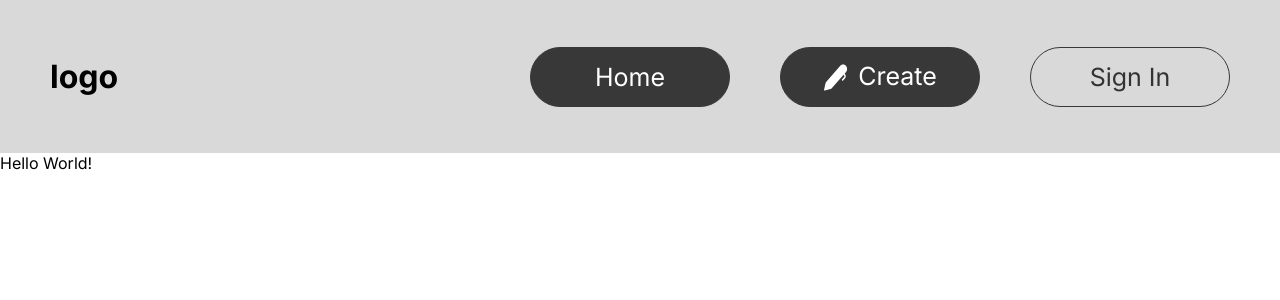
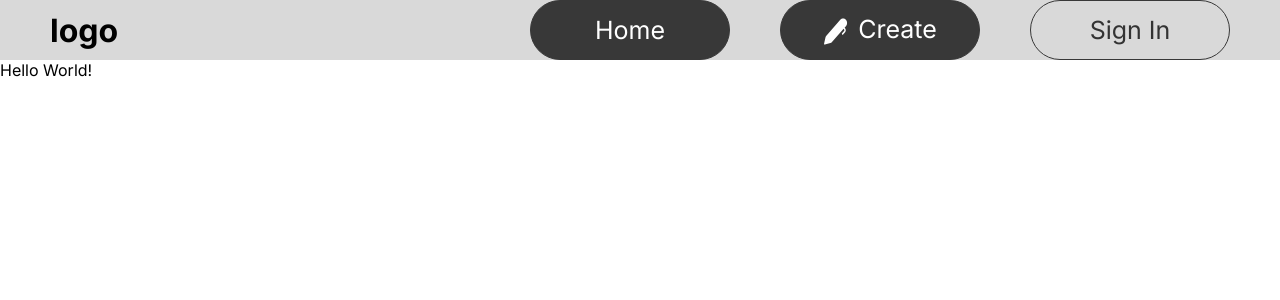
Before and after one commit to keita7777/teamsdev_16_1, a Next.js app: page / in a window 1280 px wide. Shown: the top 300 px of the page. Built offline with nearby package versions, Linux system fonts and the light colour scheme.

Commit message:
ヘッダーの高さ指定を削除

```diff
--- a/components/Header/styles.module.css
+++ b/components/Header/styles.module.css
@@ -1,7 +1,6 @@
 /* ヘッダー全体 */
 .header {
   width: 100%;
-    height: 153px;
   display: flex;
   background: #d9d9d9;
 }
@@ -48,7 +47,6 @@ nav li.signIn {
   color: #333;
 }
 
-
 /* ハンバーガーメニュー */
 .hamburger {
   display: none;
@@ -60,7 +58,6 @@ nav li.signIn {
   border: none;
   cursor: pointer;
 }
-
 
 /* 960px以下の画面幅のスタイル */
 @media (max-width: 960px) {
@@ -98,8 +95,6 @@ nav li.signIn {
   }
 }
 
-
-
 .hamburger .bar {
   width: 100%;
   height: 3px;
```
Lines whose indentation alone changed are shown as unchanged.
